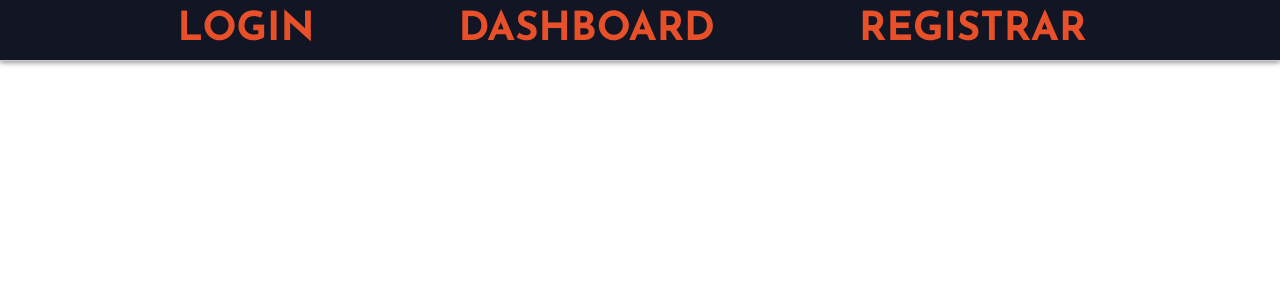
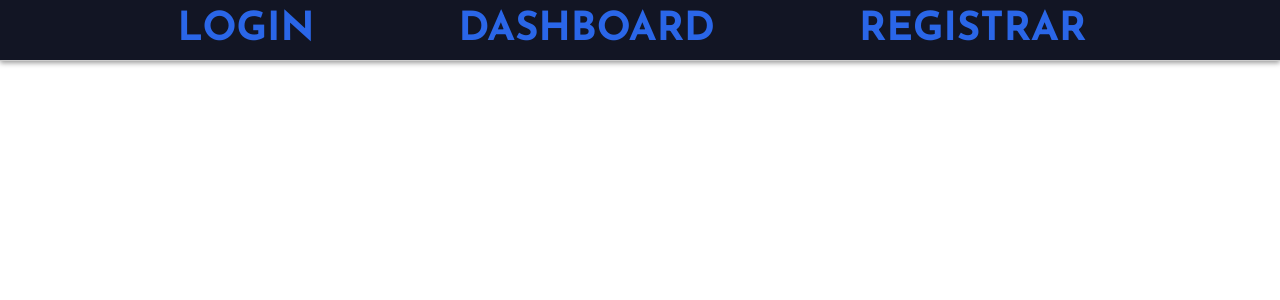
Before and after one commit to carlosegueda/users_manager, a React (Vite) app in the folder frontend/: page /dash in a window 1280 px wide. Shown: the top 300 px of the page. Built offline with nearby package versions, Linux system fonts and the light colour scheme.

Commit message:
Corregido import de navbar

```diff
--- a/frontend/src/components/navbar.jsx
+++ b/frontend/src/components/navbar.jsx
@@ -1,5 +1,5 @@
 import { Link } from "react-router-dom";
-import '../css/Navbar.css';
+import '../css/navbar.css';
 
 
 export default function Navbar() {
--- a/frontend/src/css/navbar.css
+++ b/frontend/src/css/navbar.css
@@ -10,7 +10,7 @@ nav {
 }
 
 nav a {
-  color: #e8502a;
+  color: #2a66e8;
   font-size: 2.5rem;
   margin-right: 1rem;
   text-decoration: none;
--- a/frontend/src/pages/loginPage.jsx
+++ b/frontend/src/pages/loginPage.jsx
@@ -33,7 +33,7 @@ export default function LoginPage() {
               />
             </div>
             <span class="forgot">
-              <a href="#">Has Olvidado tu contraseña?</a>
+              <a href="/dash">Has Olvidado tu contraseña?</a>
             </span>
             <button class="submit" type="submit">
               Iniciar Sesión
```
